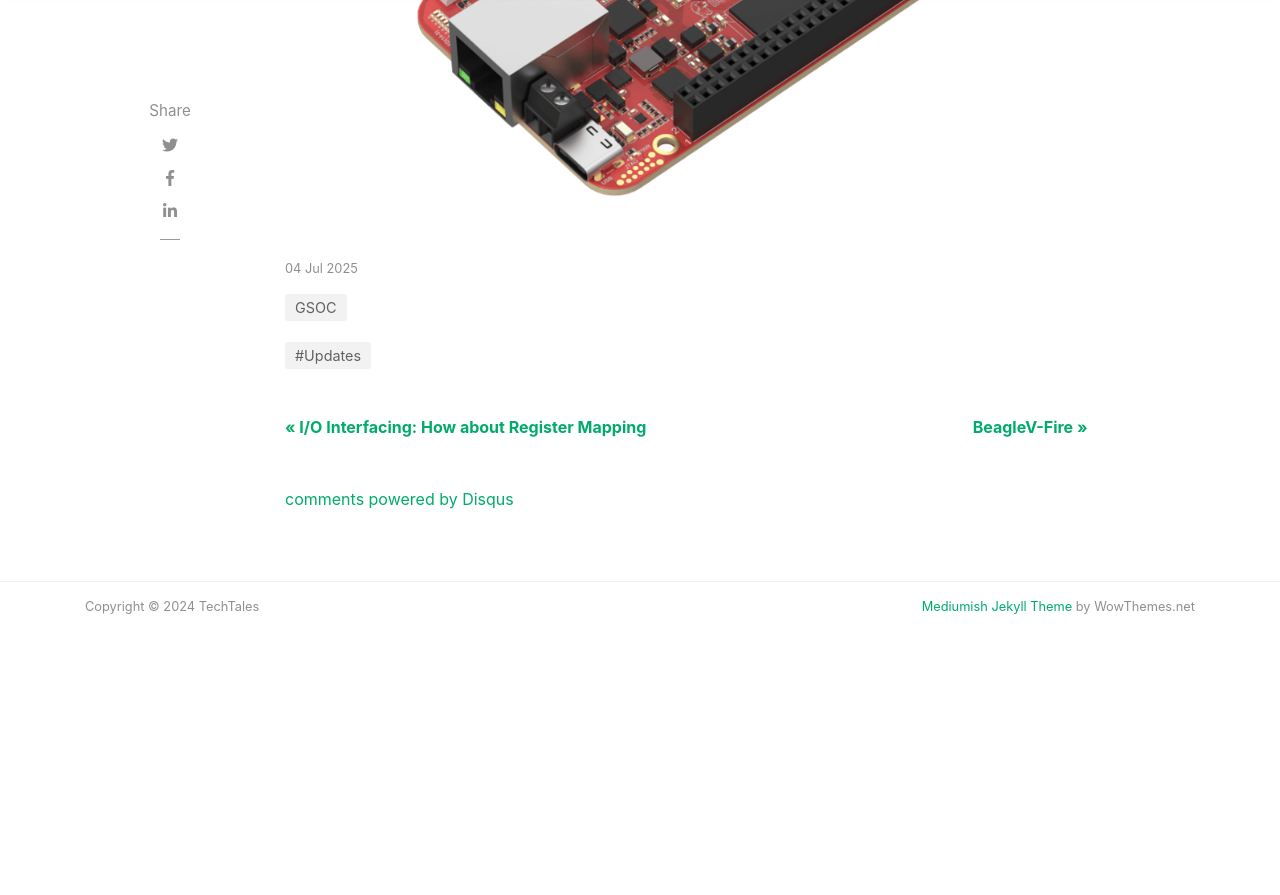
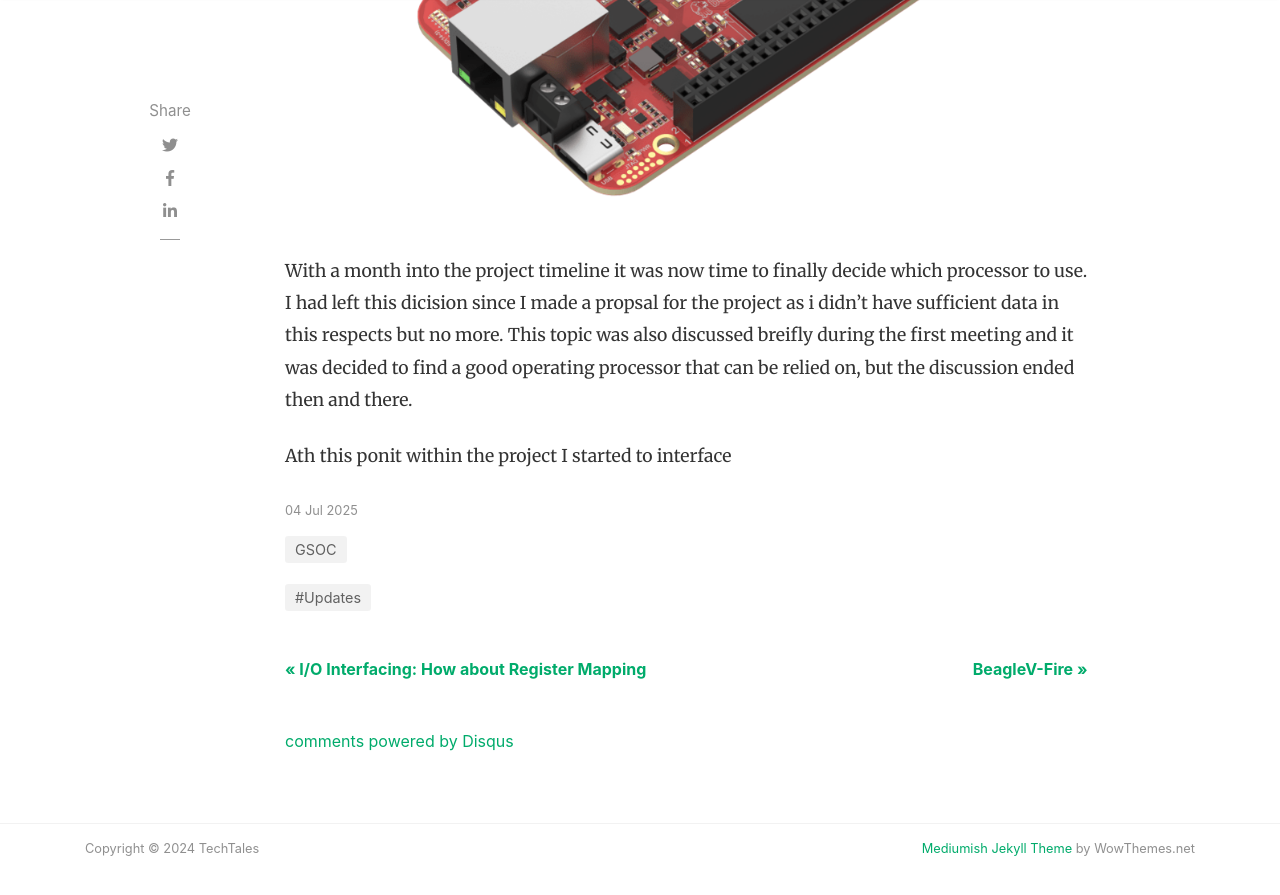
Before and after one commit to RapidRoger18/RapidRoger18.github.io, a Jekyll site: the page built from _posts/2025-07-04-why-PicoRV.md, in a window 1280 px wide and 900 px high, scrolled down 686 px. Shown: the top 895 px of the window. Built offline with Jekyll 4.4.1, drawn with Linux system fonts in a browser that asks for light colours; nearby versions of some CDN libraries; comment, search, counter and statistics services are not loaded; before the commit the page ends 1376 px from its top, so only the background shows below that.

Commit message:
Added few cosmatic changes

```diff
--- a/_posts/2025-07-04-why-PicoRV.md
+++ b/_posts/2025-07-04-why-PicoRV.md
@@ -9,3 +9,7 @@
 featured: true
 hidden: false
 ---
+
+With a month into the project timeline it was now time to finally decide which processor to use. I had left this dicision since I made a propsal for the project as i didn't have sufficient data in this respects but no more. This topic was also discussed breifly during the first meeting and it was decided to find a good operating processor that can be relied on, but the discussion ended then and there.
+
+Ath this ponit within the project I started to interface
```
Also changed, not shown: _posts/2025-06-13-Starting-GSOC.md (+1 -1 lines), _posts/2025-06-20-Mem-map-IO.md (+1 -0 lines), _posts/2025-06-27-Reg-map-IO.md (+3 -0 lines).
